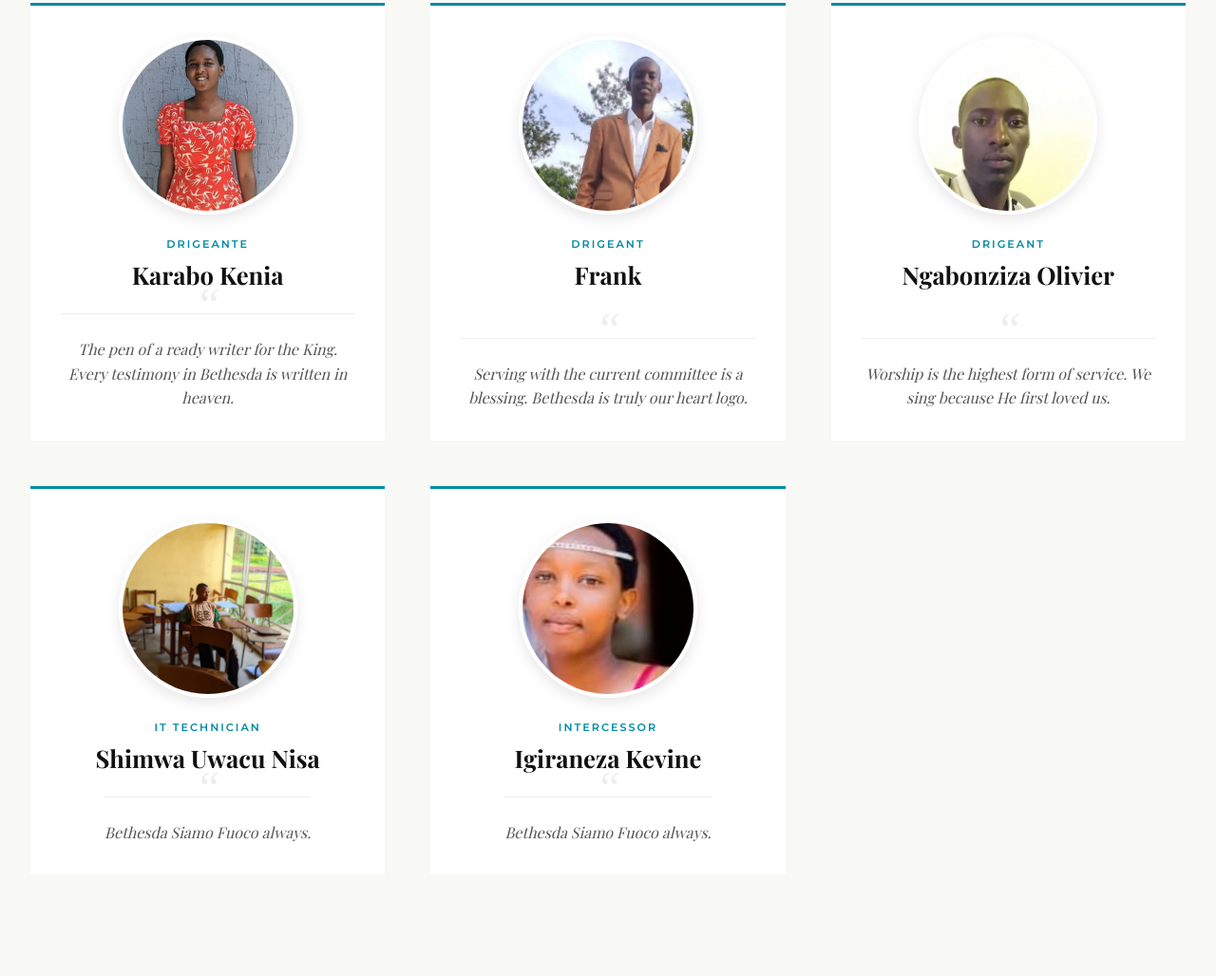
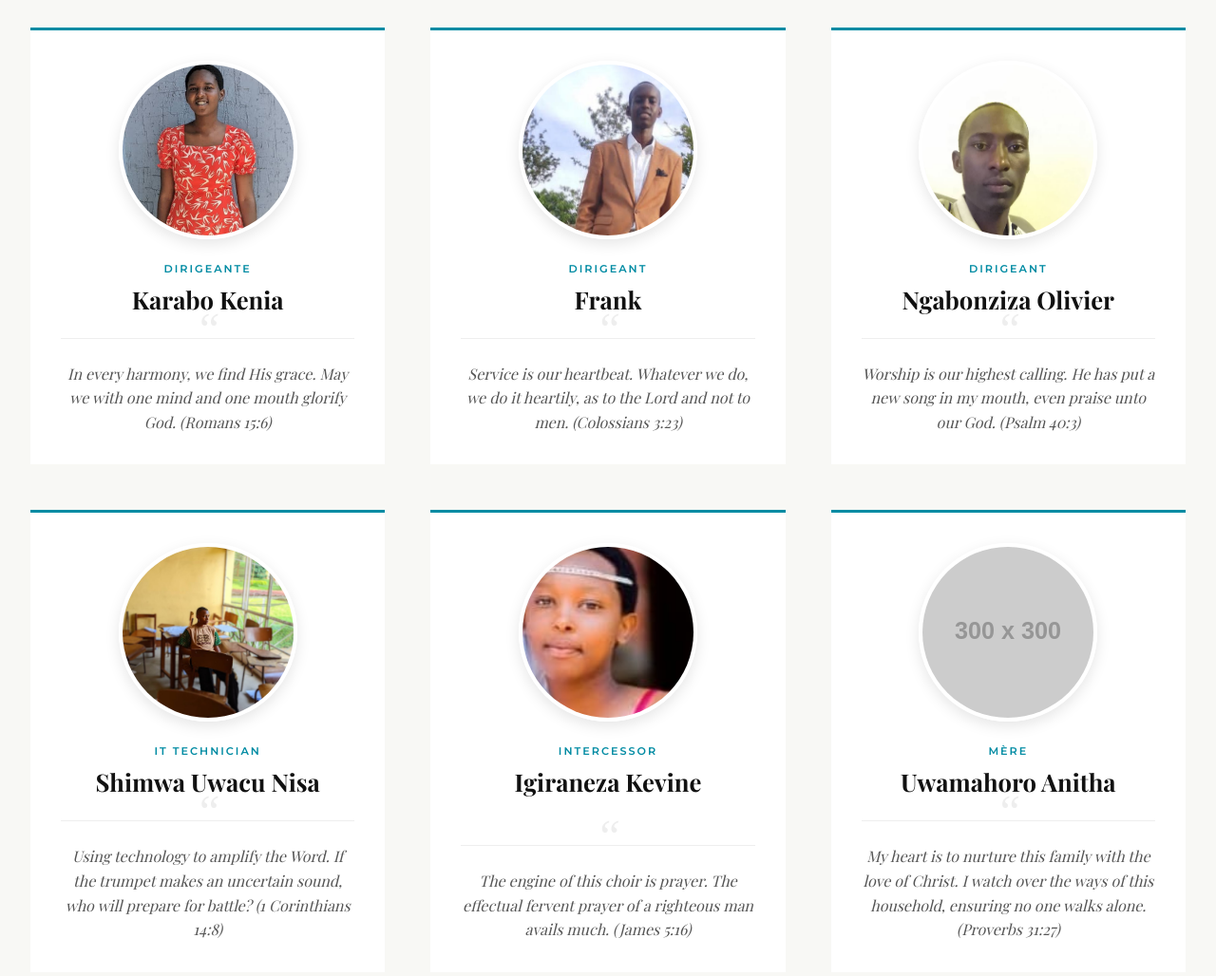
Before and after one commit to computerfiles/BtdWeb, a plain HTML site: page BtdWeb/magazine.html in a window 1280 px wide. Shown: the part 927-1955 px from the top of the page at 95% size. Before the commit the page ends 1928 px from the top, so only its background shows below. Drawn offline with nearby package versions, Linux system fonts and the light colour scheme; placeholder pictures from the web are drawn by us; a web font is replaced by a local one.

Commit message:
Update magazine.html

```diff
--- a/BtdWeb/magazine.html
+++ b/BtdWeb/magazine.html
@@ -240,15 +240,70 @@
 
     <script>
         // 1. DATA SOURCE
-        const committeeMembers = [
-            { name: "BISETSA Adolphe", role: "President", year: "2025-2026", words: "Leading this family is a grace I don't take for granted. We move by fire and spirit.", img: "images/bisetsa1.jpeg" },
-            { name: "KWIZERA Enock", role: "Vice President", year: "2025-2026", words: "Bethesda Siamo Fuoco always.", img: "images/enock1.jpeg" },
-            { name: "NYIRINDEKWE Lucky", role: "Drigeant", year: "2025-2026", words: "The pen of a ready writer for the King. Every testimony in Bethesda is written in heaven.", img: "images/lucky1.jpeg" },
-            { name: "KARABO Kenia", role: "Drigeante", year: "2025-2026", words: "The pen of a ready writer for the King. Every testimony in Bethesda is written in heaven.", img: "images/kenia1.jpeg" },
-            { name: "Frank", role: "Drigeant", year: "2025-2026", words: "Serving with the current committee is a blessing. Bethesda is truly our heart logo.", img: "images/frank1.jpeg" },
-            { name: "NGABONZIZA Olivier", role: "Drigeant", year: "2025-2026", words: "Worship is the highest form of service. We sing because He first loved us.", img: "images/olivier1.jpeg" },
-            { name: "SHIMWA UWACU NISA", role: "IT Technician", year: "2025-2026", words: "Bethesda Siamo Fuoco always.", img: "images/nisa1.jpeg" },
-            { name: "IGIRANEZA Kevine", role: "Intercessor", year: "2025-2026", words: "Bethesda Siamo Fuoco always.", img: "images/kevine1.jpeg" }
+       const committeeMembers = [
+            {
+                name: "BISETSA Adolphe",
+                role: "President",
+                year: "2025-2026",
+                words: "Shepherding this family is a grace. We lead by the Spirit to ensure the fire on the altar never goes out. (Leviticus 6:13)<br>#ImanaNiData",
+                img: "images/bisetsa1.jpeg"
+            },
+            {
+                name: "KWIZERA Enock",
+                role: "Vice President",
+                year: "2025-2026",
+                words: "Strength lies in unity. I stand to uphold the vision, for where two or more agree, He is in our midst. (Matthew 18:20)",
+                img: "images/enock1.jpeg"
+            },
+            {
+                name: "NYIRINDEKWE Lucky",
+                role: "Dirigeant",
+                year: "2025-2026",
+                words: "Leading the melody is leading the soul. I will sing with the spirit and with the understanding also. (1 Corinthians 14:15)",
+                img: "images/lucky1.jpeg"
+            },
+            {
+                name: "KARABO Kenia",
+                role: "Dirigeante",
+                year: "2025-2026",
+                words: "In every harmony, we find His grace. May we with one mind and one mouth glorify God. (Romans 15:6)",
+                img: "images/kenia1.jpeg"
+            },
+            {
+                name: "Frank",
+                role: "Dirigeant",
+                year: "2025-2026",
+                words: "Service is our heartbeat. Whatever we do, we do it heartily, as to the Lord and not to men. (Colossians 3:23)",
+                img: "images/frank1.jpeg"
+            },
+            {
+                name: "NGABONZIZA Olivier",
+                role: "Dirigeant",
+                year: "2025-2026",
+                words: "Worship is our highest calling. He has put a new song in my mouth, even praise unto our God. (Psalm 40:3)",
+                img: "images/olivier1.jpeg"
+            },
+            {
+                name: "SHIMWA UWACU NISA",
+                role: "IT Technician",
+                year: "2025-2026",
+                words: "Using technology to amplify the Word. If the trumpet makes an uncertain sound, who will prepare for battle? (1 Corinthians 14:8)",
+                img: "images/nisa1.jpeg"
+            },
+            {
+                name: "IGIRANEZA Kevine",
+                role: "Intercessor",
+                year: "2025-2026",
+                words: "The engine of this choir is prayer. The effectual fervent prayer of a righteous man avails much. (James 5:16)",
+                img: "images/kevine1.jpeg"
+            },
+            {
+                name: "UWAMAHORO Anitha",
+                role: "Mère",
+                year: "2025-2026",
+                words: "My heart is to nurture this family with the love of Christ. I watch over the ways of this household, ensuring no one walks alone. (Proverbs 31:27)",
+                img: "images/anita1.jpeg"
+            }
         ];
 
         // 2. MAIN CLASS
```
